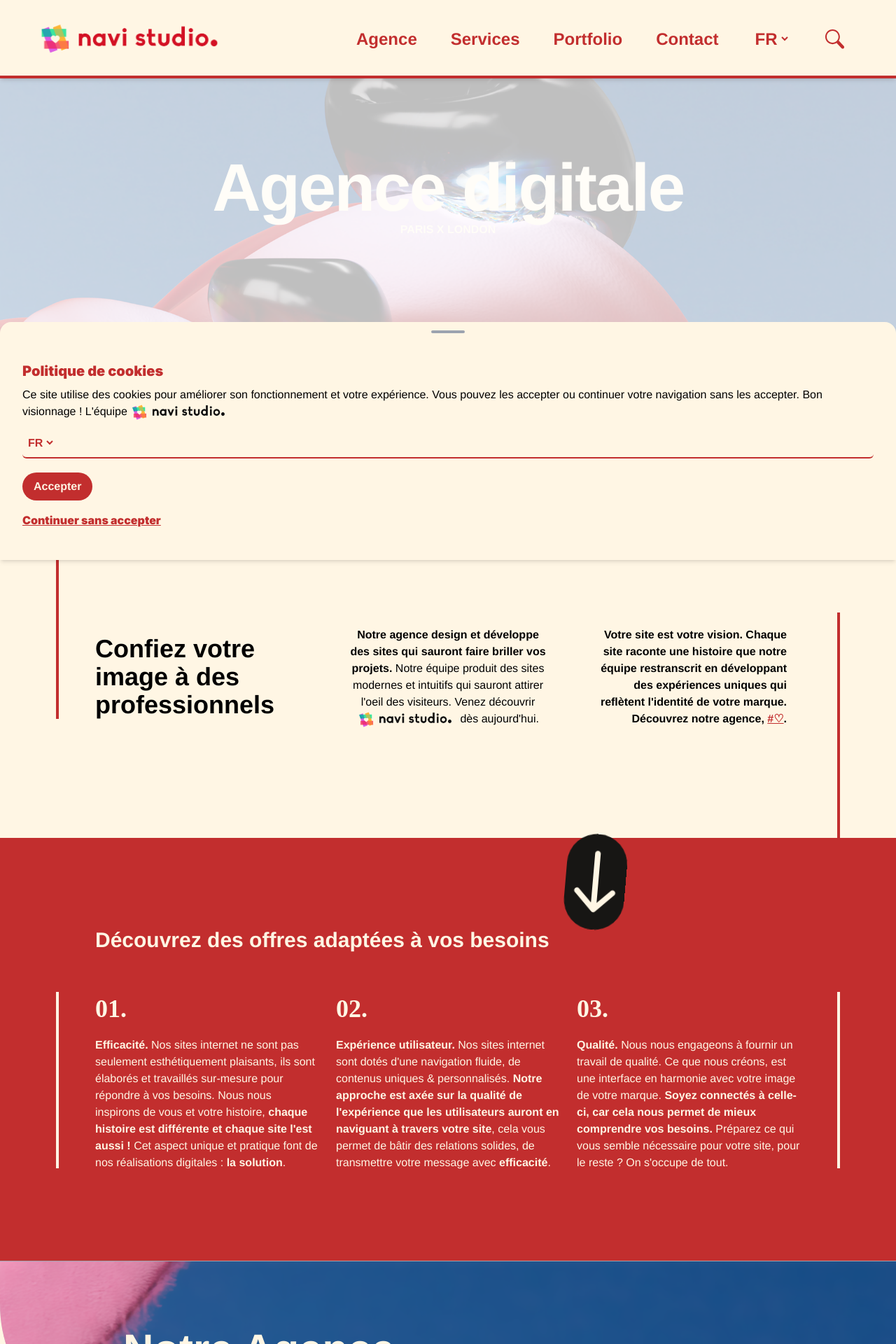
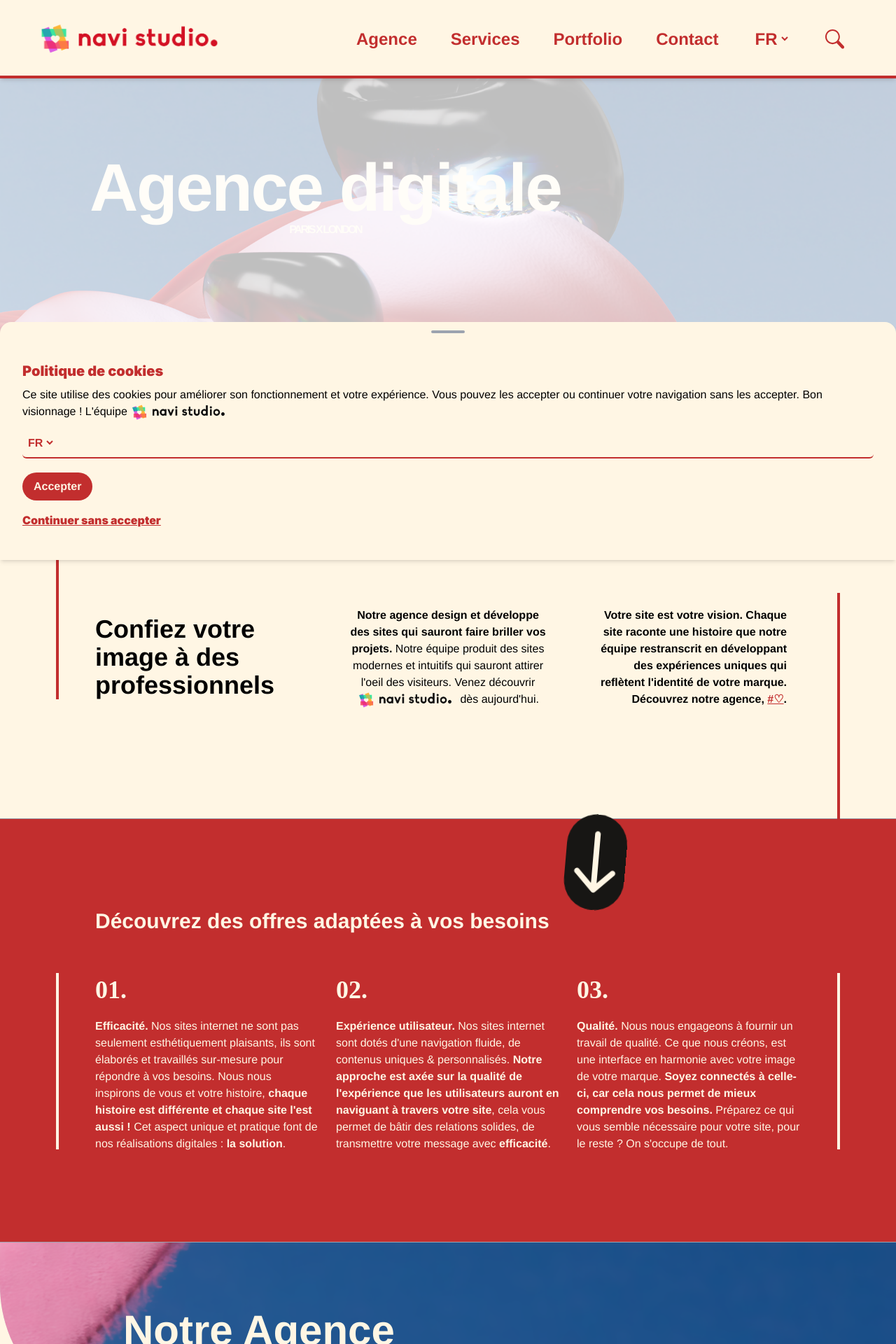
Before and after one commit to franzhopp/v3q, a React (Vite) app: page / in a window 1280 px wide. Shown: the top 1920 px of the page at 70% size. Built offline with nearby package versions, Linux system fonts and the light colour scheme; a web font is replaced by a local one.

Commit message:
[UPDATE] homepage

```diff
--- a/src/Components/Section/SecondSection.jsx
+++ b/src/Components/Section/SecondSection.jsx
@@ -5,7 +5,7 @@ const SecondSection = () => {
   const { language } = useLanguage();
 
   return (
-    <section className="bg-C22E2E h-1/2">
+    <section className="bg-C22E2E h-1/2 border-t border-gray-400">
       <div className="pt-32 pb-32 max-w-6xl mx-auto px-4 sm:px-6 lg:px-8">
         <h3
           className="text-left ml-5 sm:ml-10 font-extrabold text-3xl text-FFF6E4"
--- a/src/Components/UI/Title/TitleHome.jsx
+++ b/src/Components/UI/Title/TitleHome.jsx
@@ -7,7 +7,7 @@ const TitleHome = () => {
   const { language } = useLanguage();
   return (
     <>
-      <div className="flex flex-col justify-center items-center h-my-screen">
+      <div className="flex justify-center sm:justify-start items-center px-0 sm:px-32 h-my-screen">
         <h1 className="font-extrabold tracking-tight text-FFF6E4 text-4xl sm:text-8xl md:text-8xl">
           <motion.span
             initial={{ opacity: 0, y: 20 }}
@@ -17,7 +17,6 @@ const TitleHome = () => {
             {translations[language].titleHomeFr}
             {translations[language].titleHomeEn}
           </motion.span>
-        </h1>
           <div className="flex justify-center">
             <span
               data-aos="fade-right"
@@ -26,8 +25,9 @@ const TitleHome = () => {
               PARIS X LONDON
             </span>
           </div>
+        </h1>
       </div>
-      <div className="flex justify-center sm:justify-end px-0 sm:px-20 pb-14">
+      <div className="flex justify-center sm:justify-end px-0 sm:px-20 pb-7">
         <ButtonDiscover />
       </div>
       <p className="pb-5">
```
Lines whose indentation alone changed are shown as unchanged.
